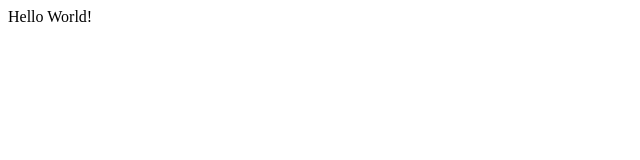
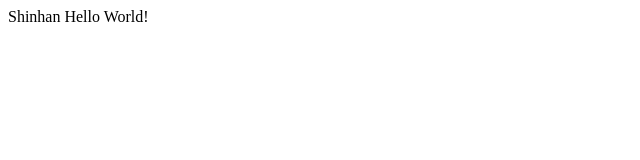
Before and after one commit to canerbis/shinhan-bmt-web, a plain HTML site: page index.html in a window 1280 px wide. Shown: the full height of the page, 0-640 px from the left. Drawn offline with Linux system fonts and the light colour scheme.

Commit message:
Update index.html

```diff
--- a/index.html
+++ b/index.html
@@ -1 +1 @@
-<p>Hello World! </p>
+<p>Shinhan Hello World! </p>
```
